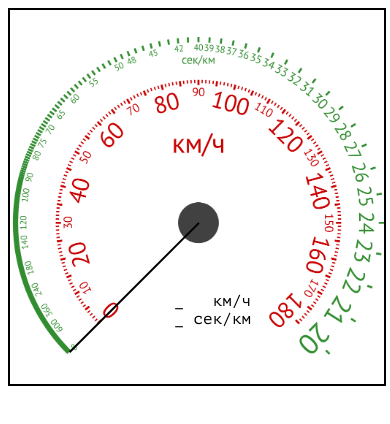
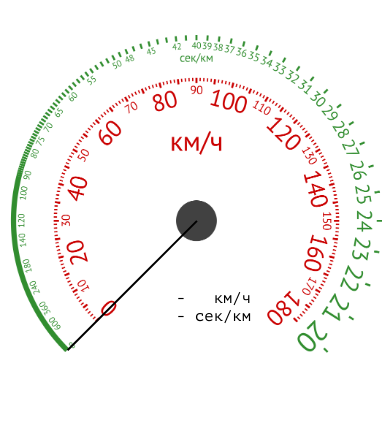
Before and after one commit to Mendeo/reverse-speedometer, a plain HTML site: page index.html in a window 390 px wide. Drawn offline with Linux system fonts and the light colour scheme.

Commit message:
Настроил высоту шрифта (отображение скоростей) в зависимости от высоты родителя. Мелкие правки по дизайну.

```diff
--- a/index.css
+++ b/index.css
@@ -23,7 +23,8 @@ main
 	position: relative;
 }
 
-@media (max-width: 900px) {
+@media (max-width: 900px)
+{
 	.container
 	{
 		width: 100%;
@@ -36,7 +37,7 @@ main
 	background-repeat: no-repeat;
 	background-position: center;
 	background-size: contain;
-	border: 2px solid black;
+	/*border: 2px solid black;*/
 	width: 100%;
 	height: 100%;
 }
@@ -58,13 +59,20 @@ main
 #values
 {
 	font-family: "PTMonoRegular";
-	font-size: 100%;
+	font-size: calc(0.04 * 30vw);
 	position: absolute;
 	width: 30%;
-	height: 20%;
 	text-align: right;
 	top: 75%;
 	left: 35%;
+}
+
+@media (max-width: 900px)
+{
+	#values
+	{
+		font-size: calc(0.04 * 100vw);
+	}
 }
 
 .error
--- a/index.html
+++ b/index.html
@@ -14,9 +14,9 @@
 				<div id="arrow"></div>
 				<span id="geo-error" class="error"></span>
 				<div id="values">
-					<span>_</span>&nbsp;&nbsp;&nbsp;км/ч
+					<span>-</span>&nbsp;&nbsp;&nbsp;км/ч
 					<br>
-					<span>_</span>&nbsp;сек/км
+					<span>-</span>&nbsp;сек/км
 				</div>
 			</div>
 		</div>
--- a/index.js
+++ b/index.js
@@ -77,6 +77,8 @@ function showGeoError(text)
 	geoError.innerText = text;
 	geoError.style.display = 'inline-block';
 	arrow.style.display = 'none';
+	kmhElement.innerText = '-';
+	skmElement.innerText = '-';
 }
 
 function kmhToAngle(kmh)
```
